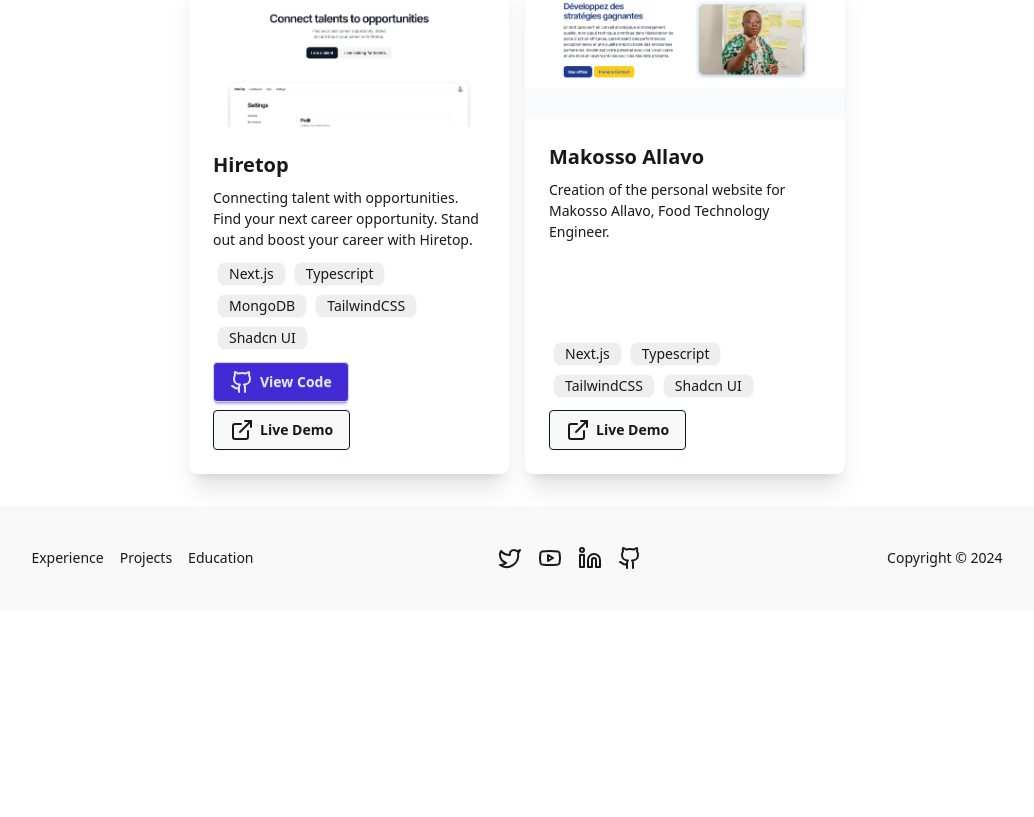
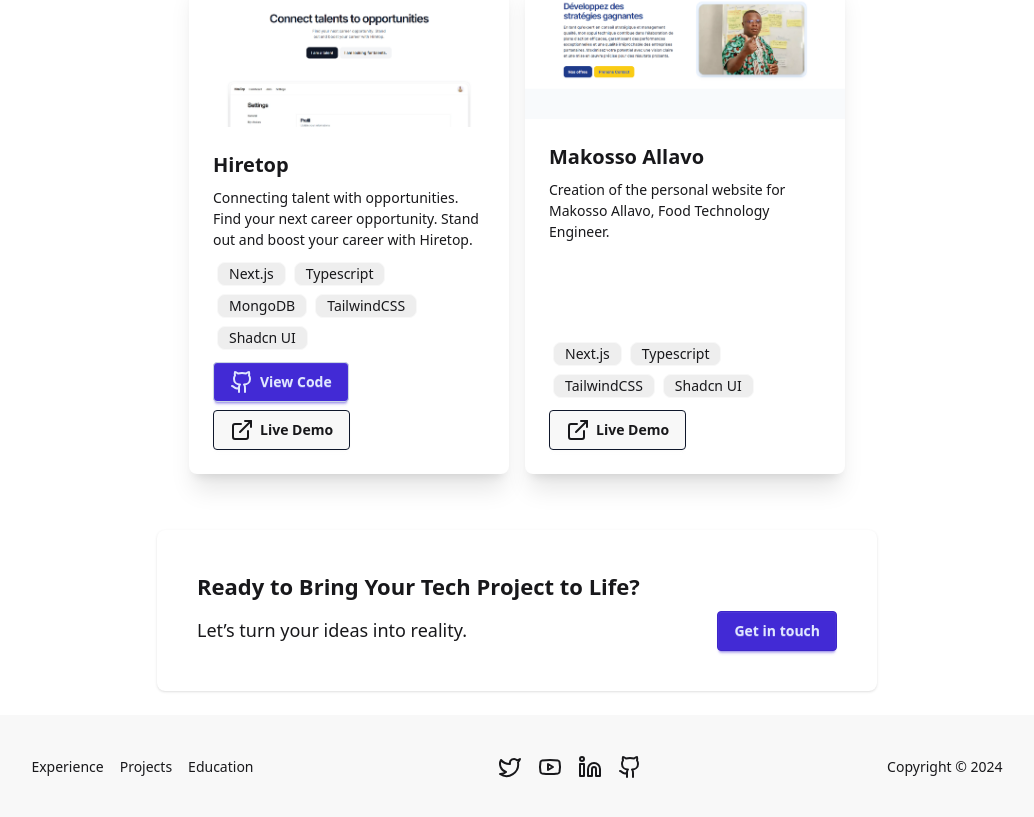
Before and after one commit to Osiris8/osirismigan, a Next.js app: page / in a window 1280 px wide. Shown: the part 2181-2998 px from the top of the page, without its empty margins (123-1157 px from the left). Before the commit the page ends 2791 px from the top, so only its background shows below. Built offline with nearby package versions, Linux system fonts and the light colour scheme.

Commit message:
Add call to action component

```diff
--- a/app/page.tsx
+++ b/app/page.tsx
@@ -1,3 +1,4 @@
+import CallToAction from "@/components/CallToAction";
 import Education from "@/components/Education";
 import Experience from "@/components/Experience";
 import Footer from "@/components/Footer";
@@ -13,6 +14,7 @@
       <Experience />
       <Education />
       <Project />
+      <CallToAction />
       <Footer />
     </div>
   );
--- /dev/null
+++ b/components/CallToAction.tsx
@@ -0,0 +1,25 @@
+export default function CallToAction() {
+  return (
+    <div className="container max-w-3xl mx-auto p-6" id="education">
+      <div className="card w-full bg-base-100 card-xl shadow-sm">
+        <div className="card-body">
+          <h2 className="card-title">
+            Ready to Bring Your Tech Project to Life?
+          </h2>
+          <div className="flex justify-between items-center">
+            <p className="w-96 pr-12">Let’s turn your ideas into reality.</p>
+            <div className="justify-end card-actions">
+              <a
+                href="mailto:miganosiris8@gmail.com"
+                className="btn btn-primary"
+                type="button"
+              >
+                Get in touch
+              </a>
+            </div>
+          </div>
+        </div>
+      </div>
+    </div>
+  );
+}
```
